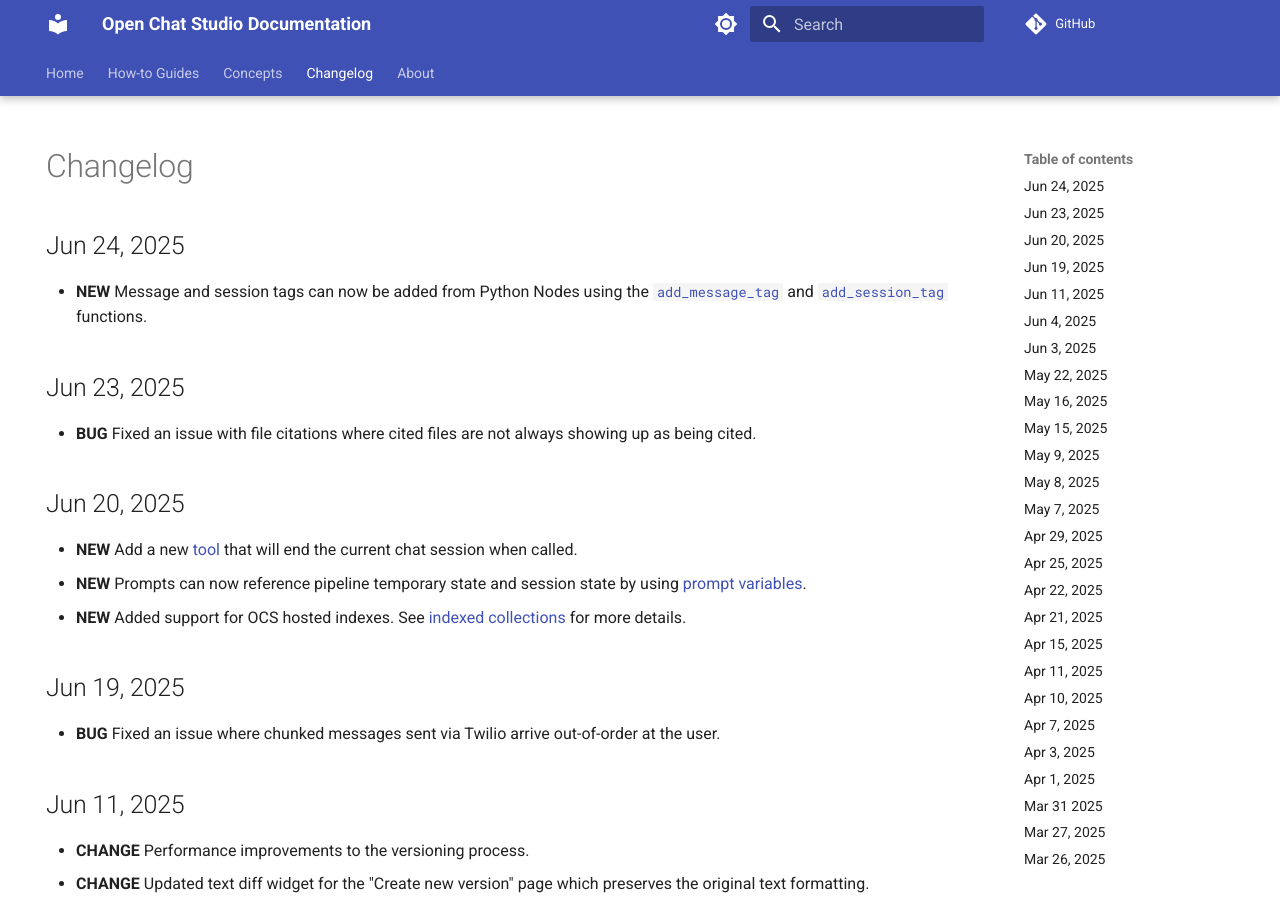
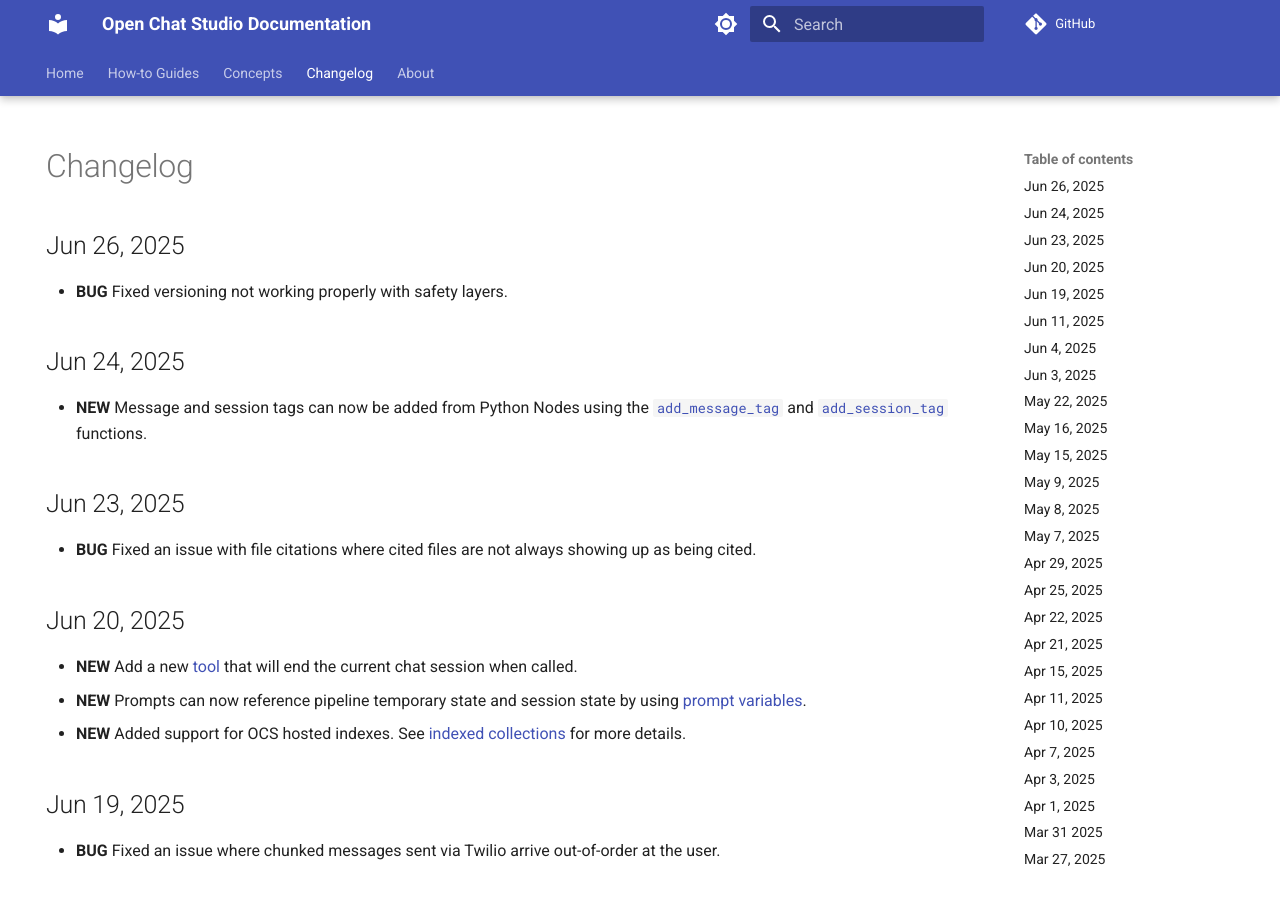
Before and after one commit to dimagi/open-chat-studio-docs, an MkDocs documentation site: the page built from docs/changelog.md, in a window 1280 px wide and 900 px high. Built offline with MkDocs 1.6.1 and Material for MkDocs 9.7.7, drawn with Linux system fonts in a browser that asks for light colours; emoji names are drawn with the system emoji font; a script that is not in the unit is left out; comment, search, counter and statistics services are not loaded.

Commit message:
Update changelog

```diff
--- a/docs/changelog.md
+++ b/docs/changelog.md
@@ -4,6 +4,9 @@
 ---
 
 # Changelog
+## Jun 26, 2025
+* **BUG** Fixed versioning not working properly with safety layers.
+
 ## Jun 24, 2025
 * **NEW** Message and session tags can now be added from Python Nodes using the [`add_message_tag`](concepts/pipelines/nodes.md#python_node.add_message_tag) and [`add_session_tag`](concepts/pipelines/nodes.md#python_node.add_session_tag) functions.
 
```
